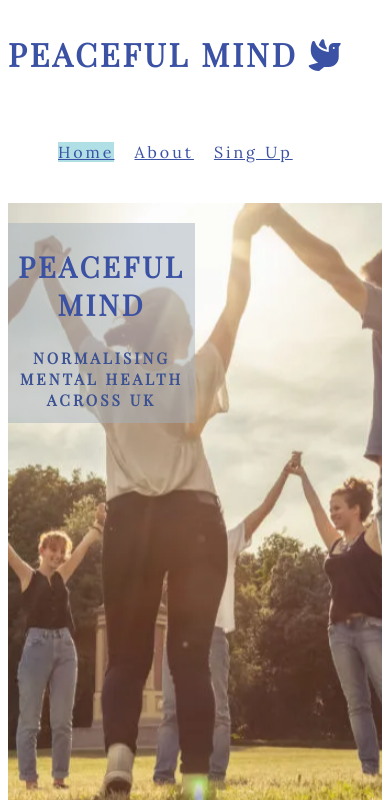
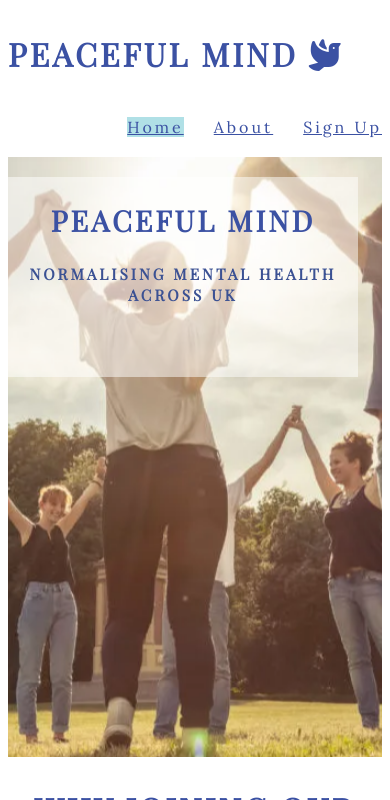
Before and after one commit to MartaCzM/peaceful-mind, a plain HTML site: page index.html in a window 390 px wide. Shown: the top 800 px of the page. Drawn offline with nearby package versions, Linux system fonts and the light colour scheme.

Commit message:
Add changes to cover image and meetings section

```diff
--- a/assets/css/style.css
+++ b/assets/css/style.css
@@ -40,8 +40,7 @@ h1,h2 {
 #menu li {
     float: right;
     list-style-type: none;
-    box-sizing: border-box;
-    padding: 10px;
+    margin-left: 30px;
 }
 
 #menu a {
@@ -82,7 +81,7 @@ h1,h2 {
     height: 200px;
 
     box-sizing: border-box;
-    background-color: rgba(164, 176, 188, 0.5);
+    background-color: rgba(255, 255, 255, 0.5);
 
     top: 20px;
     left: 150px;
@@ -166,14 +165,14 @@ hr {
 }
 
 #group-meetings div {
-    background-color: rgba(255, 255, 255, 0.6);
+    background-image: url('../images/background.jpeg');
     width: 33%;
     height: 200%;
     float:left;
 
     padding: 30px 0 0 20px;
     text-align: left;
-    border: 20px solid powderblue;
+    border: 20px solid white;
     box-sizing: border-box;
 }
 /* about us*/
@@ -250,14 +249,11 @@ footer{
 }
 
 .media-links i {
-    padding: 2%;
-    margin-right: 2%;
+    padding: 2px;
+    margin: 2%;
     font-size: 50px;
     color:#3b51a3;
-
 }
-
-
 
 /* Media queries*/
 
@@ -300,9 +296,13 @@ footer{
 @media screen and (max-width: 950px){
 
 
-   #cover-image{
-        width: 100%
-    }
+   #menu{
+        clear:left;
+        float:left;
+        margin-left: 30px;
+        margin-bottom:20px;
+        line-height: 20px;
+   }
 
     #cover-text{
         left:0;
@@ -323,15 +323,13 @@ footer{
     }
 }
 
-/* For screen size 600px and down*/
-@media  screen and (max-width:600px) {
+/* For screen size 800px and down*/
+@media  screen and (max-width:800px) {
 
-    #menu {
-        clear:left;
-        float: left;
-    }
-
-    #cover-text {
-        width:50%;
+    #menu{
+        display:inline;
+        float:left;
+        width: 100%;
+        margin-left: 0;
     }
 }
--- a/index.html
+++ b/index.html
@@ -16,16 +16,16 @@
         <a href="index.html">
             <h1 id="logo">Peaceful mind <i class="fas fa-dove"></i></h1>
         </a>
-        <nav>
+        <nav >
             <ul id="menu">
                 <li>
-                    <a href="sing-up.html">Sing Up</a>
+                    <a href="sing-up.html" aria-label="Go to sign up form">Sign Up</a>
                 </li>
                 <li>
-                    <a href="about.html">About</a>
+                    <a href="about.html" aria-label="Go to about page">About</a>
                 </li>
                 <li>
-                    <a href="index.html" class="active">Home</a>
+                    <a href="index.html" aria-label="Go to home page" class="active">Home</a>
                 </li>
             </ul>
         </nav>
@@ -141,13 +141,13 @@
     <footer id="background">
         <ul class="media-links">
             <li>
-                <a href="https://facebook.com" target="_blank" rel="noopener" aria-label="Visit our Facebook page (opens in a new tab)"><i class="fab fa-facebook-square"></i></a>
+                <a href="https://facebook.com" target="_blank" rel="noopener" aria-label="Visit our Facebook page (opens in a new tab)"> <i class="fab fa-facebook-square"></i></a>
             </li>
             <li>
-                <a href="https://twitter.com" target="_blank" rel="noopener" aria-label="Visit our Twitter page (opens in a new tab)"><i class="fab fa-twitter-square"></i></a>
+                <a href="https://twitter.com" target="_blank" rel="noopener" aria-label="Visit our Twitter page (opens in a new tab)"> <i class="fab fa-twitter-square"></i></a>
             </li>
             <li>
-                <a href="https://instagram.com" target="_blank" rel="noopener" aria-label="Visit our Instagram page (opens in a new tab)"><i class="fab fa-instagram-square"></i></a>
+                <a href="https://instagram.com" target="_blank" rel="noopener" aria-label="Visit our Instagram page (opens in a new tab)"> <i class="fab fa-instagram-square"></i></a>
             </li>
             <li>
                 <a href="https://youtube.com" target="_blank" rel="noopener" aria-label="Visit our Youtube page (opens in a new tab)"><i class="fab fa-youtube-square"></i></a>
```
Also changed, not shown: assets/images/background.jpeg (added), assets/images/meetings-location.jpeg (deleted), assets/images/meetings-location.jpg (added), assets/images/webpage-landing.jpeg (deleted), assets/images/webpage-landing.jpg (added), 1 other file.
